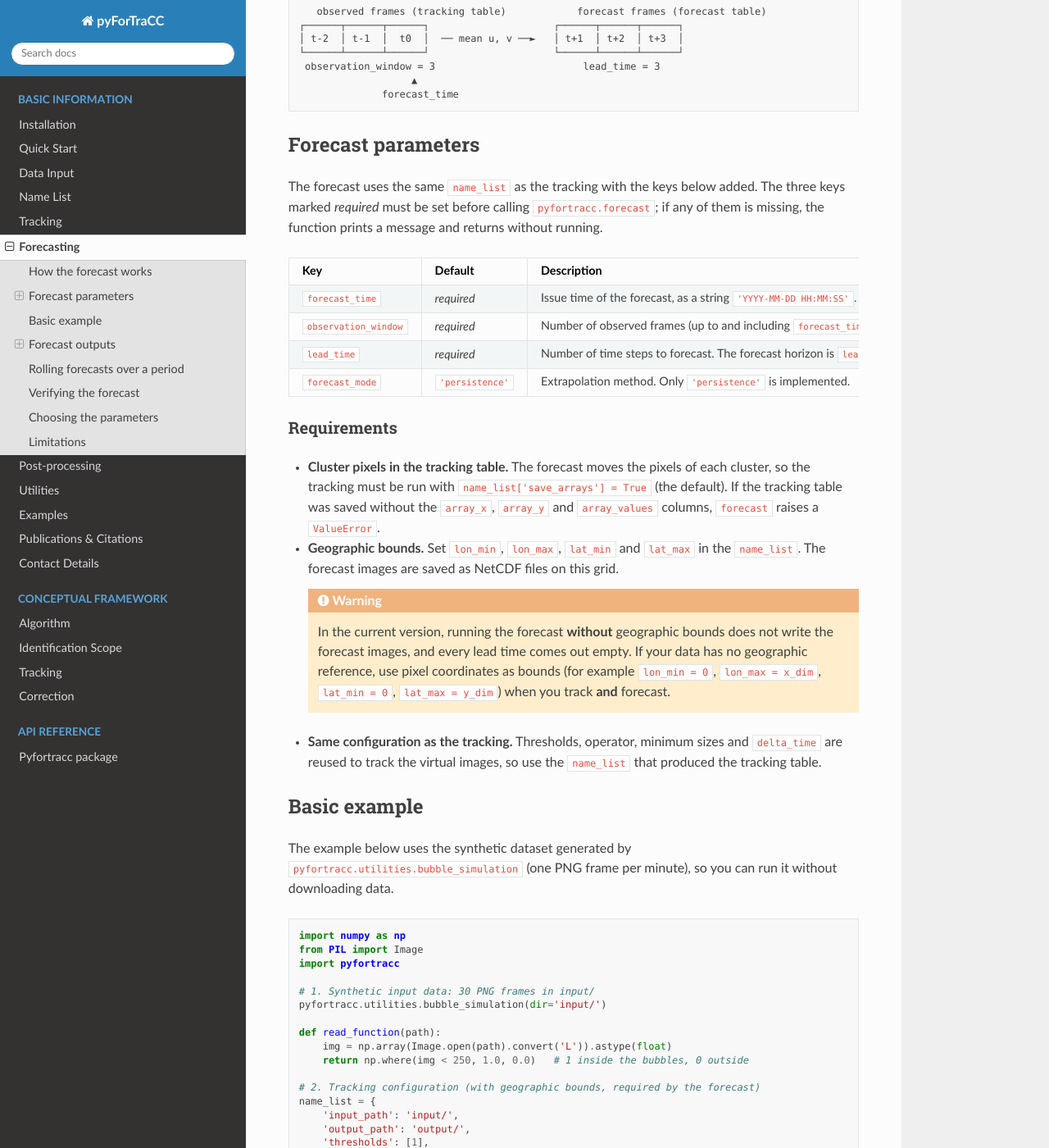
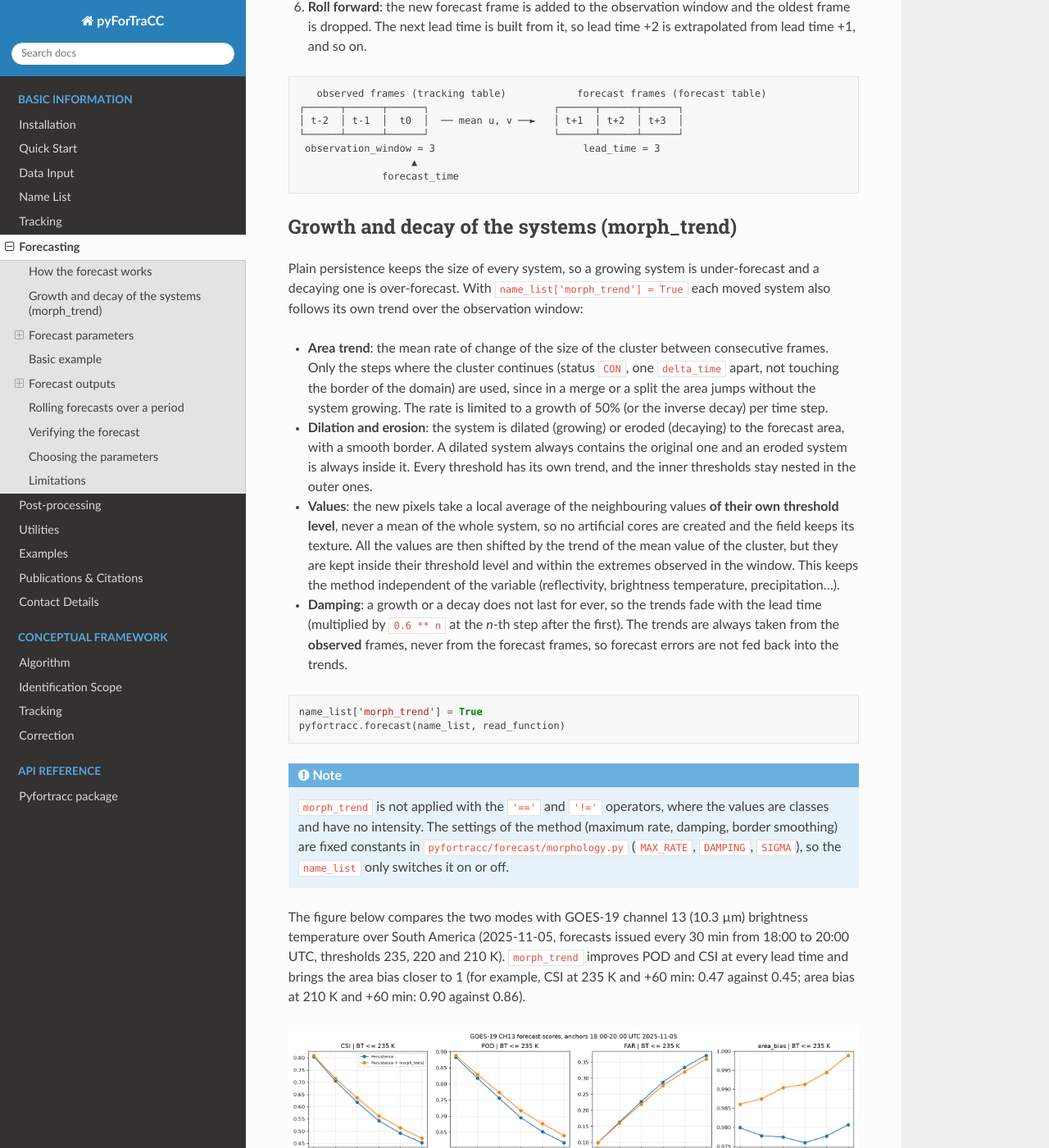
Before and after one commit to fortracc/pyfortracc, a Sphinx documentation site: the page built from doc/BI/BI_FORECAST.rst, in a window 1280 px wide and 1400 px high, scrolled down 1058 px. Shown: the whole window at 82% size. Built offline with Sphinx 7.4.7 and the Read the Docs theme 3.1.0, drawn with Linux system fonts in a browser that asks for light colours; some of the changed text lies outside the part shown.

Commit message:
Add morph_trend to persistence forecast and GOES-19 forecast test - Documentation

```diff
--- a/doc/BI/BI_FORECAST.rst
+++ b/doc/BI/BI_FORECAST.rst
@@ -18,7 +18,9 @@ How the forecast works
 
 The only forecast mode available at the moment is **persistence** (``forecast_mode = 'persistence'``).
 It assumes that each cluster keeps the mean motion it had in the recent past, and that its shape
-and intensity do not change. For a forecast issued at ``forecast_time``, each lead time
+and intensity do not change (unless ``morph_trend`` is enabled, see
+:ref:`Growth and decay of the systems <BI/BI_FORECAST:Growth and decay of the systems (morph_trend)>`).
+For a forecast issued at ``forecast_time``, each lead time
 runs these steps:
 
 1. **Select the observation window**: the last ``observation_window`` frames of the tracking table
@@ -30,9 +32,12 @@ runs these steps:
 3. **Compute the mean vector**: for each active cluster, the ``u_`` and ``v_`` components are
    averaged over the observation window. Groups are ``uid`` for single-threshold runs and
    ``iuid`` for multi-threshold runs.
-4. **Build the virtual image**: the pixels of each cluster (``array_x``, ``array_y``,
-   ``array_values``) are shifted by the mean vector. They are clipped to the domain and written
-   to a new 2D field. Where two clusters overlap, the values are averaged.
+4. **Build the virtual image**: each system (cluster of the first threshold) is shifted rigidly,
+   with all its pixels (``array_x``, ``array_y``, ``array_values``), by its mean vector rounded
+   to whole pixels, so the inner thresholds move with it and keep their place. With
+   ``morph_trend = True`` the system is also dilated or eroded and its values follow its trend.
+   Pixels moved out of the domain are dropped. Where two systems overlap, the most intense
+   value is kept (the largest for the ``>`` operators, the smallest for ``<``).
 5. **Track the virtual image**: the virtual image goes through features extraction, spatial
    operations (against the last frame), cluster linking and concatenation. Forecast clusters
    keep the ``uid`` of the observed cluster they came from, and their ``lifetime`` keeps
@@ -50,6 +55,64 @@ runs these steps:
     observation_window = 3                         lead_time = 3
                       ▲
                  forecast_time
+
+
+Growth and decay of the systems (morph_trend)
+-------------------------------------------------------
+
+Plain persistence keeps the size of every system, so a growing system is under-forecast and a
+decaying one is over-forecast. With ``name_list['morph_trend'] = True`` each moved system also
+follows its own trend over the observation window:
+
+* **Area trend**: the mean rate of change of the size of the cluster between consecutive
+  frames. Only the steps where the cluster continues (status ``CON``, one ``delta_time`` apart,
+  not touching the border of the domain) are used, since in a merge or a split the area jumps
+  without the system growing. The rate is limited to a growth of 50% (or the inverse decay) per
+  time step.
+* **Dilation and erosion**: the system is dilated (growing) or eroded (decaying) to the
+  forecast area, with a smooth border. A dilated system always contains the original one and an
+  eroded system is always inside it. Every threshold has its own trend, and the inner thresholds
+  stay nested in the outer ones.
+* **Values**: the new pixels take a local average of the neighbouring values **of their own
+  threshold level**, never a mean of the whole system, so no artificial cores are created and the
+  field keeps its texture. All the values are then shifted by the trend of the mean value of the
+  cluster, but they are kept inside their threshold level and within the extremes observed in the
+  window. This keeps the method independent of the variable (reflectivity, brightness
+  temperature, precipitation...).
+* **Damping**: a growth or a decay does not last for ever, so the trends fade with the lead time
+  (multiplied by ``0.6 ** n`` at the *n*-th step after the first). The trends are always taken
+  from the **observed** frames, never from the forecast frames, so forecast errors are not fed
+  back into the trends.
+
+.. code-block:: python
+
+    name_list['morph_trend'] = True
+    pyfortracc.forecast(name_list, read_function)
+
+.. note::
+
+   ``morph_trend`` is not applied with the ``'=='`` and ``'!='`` operators, where the values are
+   classes and have no intensity. The settings of the method (maximum rate, damping, border
+   smoothing) are fixed constants in ``pyfortracc/forecast/morphology.py`` (``MAX_RATE``,
+   ``DAMPING``, ``SIGMA``), so the ``name_list`` only switches it on or off.
+
+The figure below compares the two modes with GOES-19 channel 13 (10.3 µm) brightness temperature
+over South America (2025-11-05, forecasts issued every 30 min from 18:00 to 20:00 UTC, thresholds
+235, 220 and 210 K). ``morph_trend`` improves POD and CSI at every lead time and brings the area
+bias closer to 1 (for example, CSI at 235 K and +60 min: 0.47 against 0.45; area bias at 210 K and
++60 min: 0.90 against 0.86).
+
+.. image:: image/forecast_morph_trend_scores.png
+   :width: 100%
+   :align: center
+
+.. note::
+
+   The damping was tuned on this same event, so these scores are optimistic. The test can be
+   reproduced with ``tests/forecast_goes19.py``, which downloads the images with
+   `goesgcp <https://github.com/helvecioneto/goesgcp>`_, tracks them, runs the forecast with
+   ``morph_trend`` off and on, and saves the scores and comparison figures in
+   ``tests/output_goes19/`` (``python forecast_goes19.py plots`` only redraws the figures).
 
 
 Forecast parameters
@@ -83,6 +146,11 @@ of them is missing, the function prints a message and returns without running.
    * - ``forecast_mode``
      - ``'persistence'``
      - Extrapolation method. Only ``'persistence'`` is implemented.
+   * - ``morph_trend``
+     - ``False``
+     - Dilate/erode each system by its area trend and shift its values by its intensity trend,
+       both taken from the observation window and damped with the lead time (see
+       :ref:`Growth and decay of the systems <BI/BI_FORECAST:Growth and decay of the systems (morph_trend)>`).
 
 Requirements
 ~~~~~~~~~~~~~~~~~~~~~~~~~~~~~~~~~~~~~~~~~~~~~~~~~~~~~~~
@@ -252,7 +320,8 @@ Comparing forecast and observation of a single cluster:
 
 Because persistence keeps each cluster's shape, the forecast ``size`` stays constant, while
 the observed size keeps changing. This growth and decay is the main source of forecast error
-for this method.
+for this method; ``morph_trend = True`` makes the forecast ``size`` follow the observed trend
+of each cluster.
 
 
 Rolling forecasts over a period
@@ -364,15 +433,20 @@ Choosing the parameters
   ``validation = True`` is used during tracking, these columns hold the vector of the best
   correction method for each cluster (see :doc:`BI_TRACKING`). Better vectors lead to better
   forecasts.
-* **Multiple thresholds**: every threshold is forecast. With several thresholds, the internal
-  clusters (``iuid``) are extrapolated with their own vectors.
+* **Multiple thresholds**: every threshold is forecast. The internal clusters (``iuid``) move
+  with the system that contains them; an internal cluster outside every cluster of the first
+  threshold is moved by its own vector.
+* **morph_trend**: enable it when the systems grow or decay during the forecast horizon (e.g.
+  convection). It needs ``observation_window >= 2`` to measure a trend; with a single frame, or
+  for systems with no ``CON`` step in the window, the systems are only moved.
 
 
 Limitations
 -------------------------------------------------------
 
-* Only the **persistence** mode is available: no growth, decay, splitting or merging is
-  predicted during the forecast.
+* Only the **persistence** mode is available. With ``morph_trend`` the growth and decay of the
+  systems follow their observed trends, but no splitting, merging or initiation is predicted.
 * Clusters that appear after ``forecast_time`` cannot be forecast, and clusters without a
   displacement vector in the last observed frame are skipped.
-* Clusters moved outside the domain are clipped to the domain border.
+* Pixels moved outside the domain are dropped (with ``edges = True`` they wrap around in
+  longitude).
--- a/doc/BI/BI_NAMELIST.rst
+++ b/doc/BI/BI_NAMELIST.rst
@@ -292,6 +292,11 @@ Used only by ``pyfortracc.forecast``. See :doc:`BI_FORECAST`.
    * - ``forecast_mode``
      - ``'persistence'``
      - Forecast method. Only ``'persistence'`` is available.
+   * - ``morph_trend``
+     - ``False``
+     - Persistence only: dilate/erode each system by its area trend and shift its values by its
+       intensity trend, kept inside the threshold levels and damped with the lead time (see
+       :ref:`Growth and decay of the systems <BI/BI_FORECAST:Growth and decay of the systems (morph_trend)>`).
 
 
 Execution parameters
```
Also changed, not shown: README.md (+1 -1 lines), doc/API/API_forecast.rst (+7 -0 lines), doc/BI/image/forecast_morph_trend_scores.png (added).
